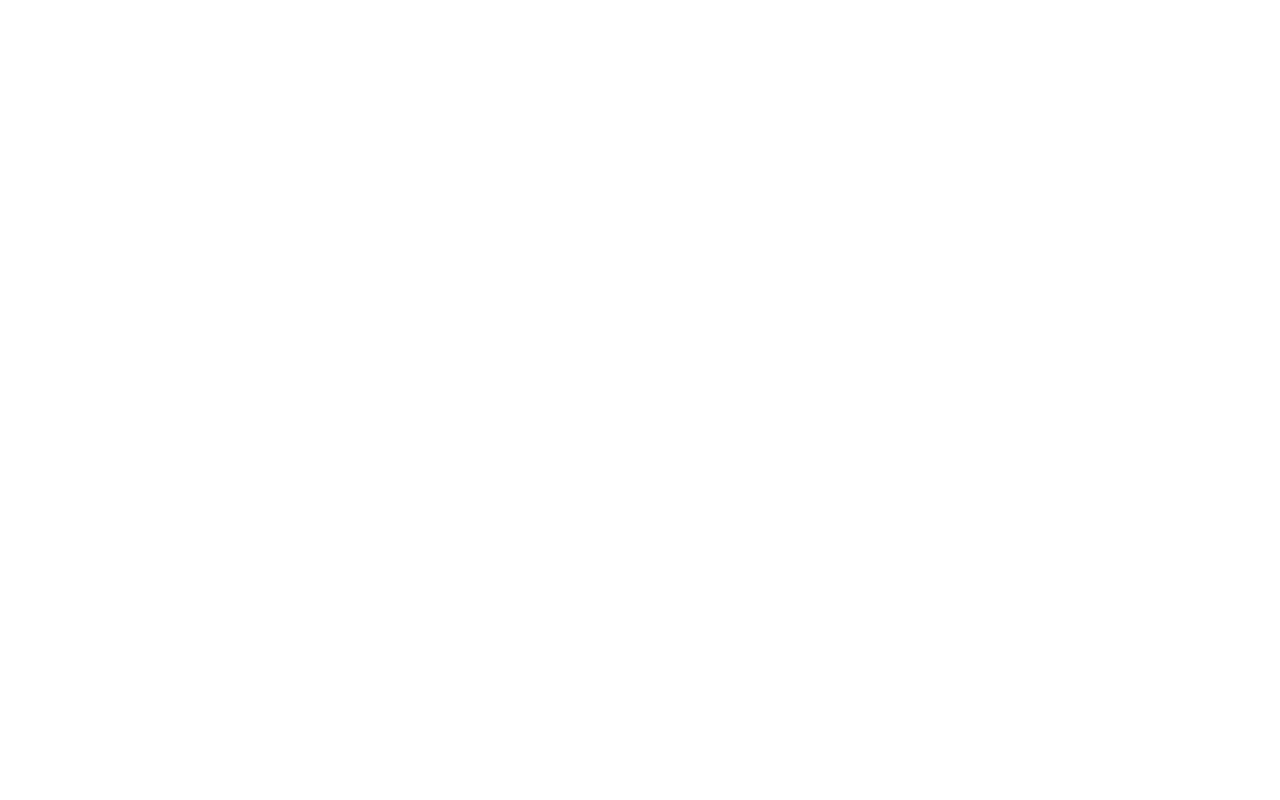
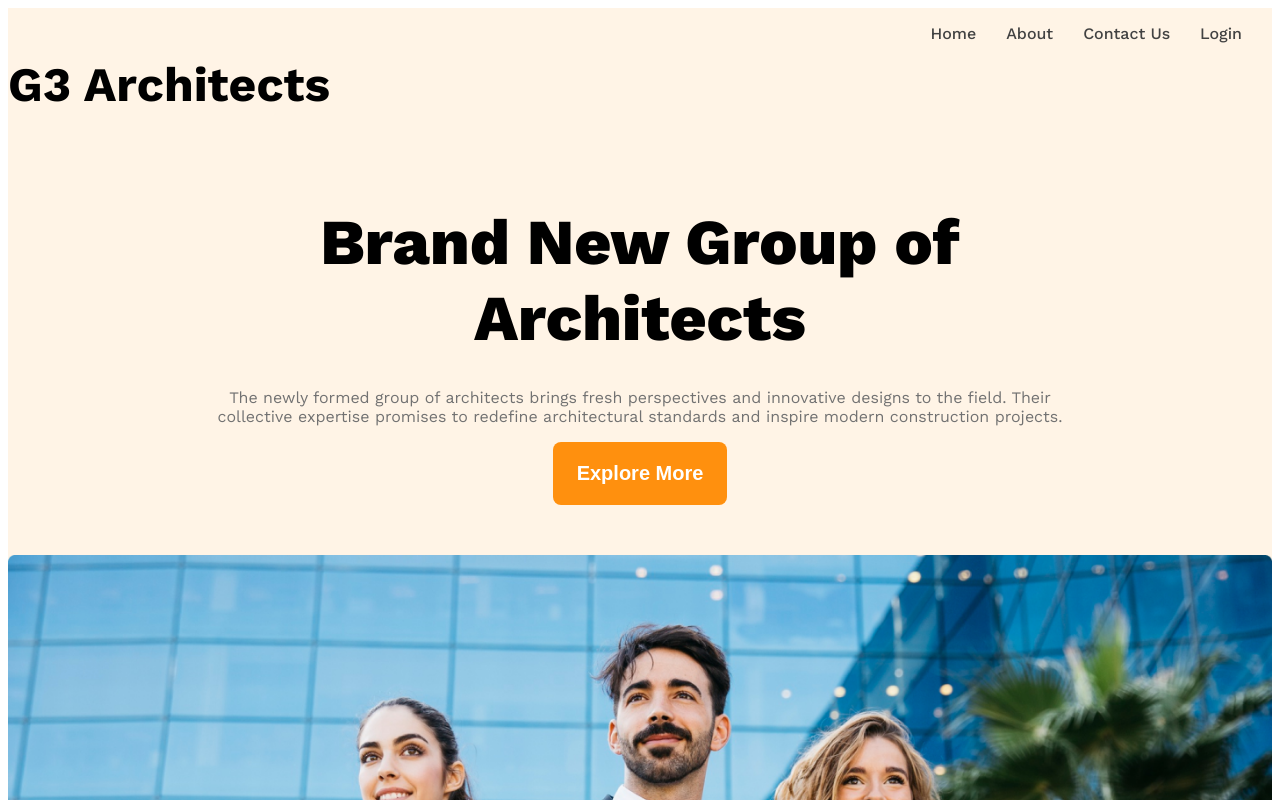
Before and after one commit to Ab-Rahman10/g3-architect-website-, a plain HTML site: page index.html in a window 1280 px wide. Shown: the top 800 px of the page. Drawn offline with nearby package versions, Linux system fonts and the light colour scheme.

Commit message:
added banner style

```diff
--- a/architect.css
+++ b/architect.css
@@ -0,0 +1,89 @@
+@import url("https://fonts.googleapis.com/css2?family=Work+Sans:ital,wght@0,100..900;1,100..900&display=swap");
+
+.work-sans-font {
+  font-family: "Work Sans", sans-serif;
+  font-optical-sizing: auto;
+  font-weight: 400;
+  font-style: normal;
+}
+
+/* shared style  */
+.display-flex {
+  display: flex;
+}
+
+/* Dark 2 */
+.text-gray {
+  color: #424242;
+}
+
+/* Dark 3 */
+.text-light-gray {
+  color: #727272;
+}
+
+.bg-light {
+  background-color: rgba(255, 143, 14, 0.1);
+}
+
+.btn-primary {
+  background-color: #ff900e;
+  color: white;
+  padding: 20px 24px;
+  font-size: 1.25rem;
+  font-weight: 600;
+  border-radius: 8px;
+  border: none;
+}
+
+/* Header style */
+.navbar {
+  justify-content: space-between;
+}
+
+.navbar h3 {
+  font-size: 3rem;
+  font-weight: 700;
+}
+
+.nav-item {
+  list-style: none;
+  margin-right: 30px;
+}
+
+.nav-link {
+  text-decoration: none;
+  font-weight: 500;
+}
+
+.navbar,
+.banner {
+  max-width: 1440px;
+  margin: 0 auto;
+}
+
+/* banner style  */
+.banner-content {
+  max-width: 862px;
+  margin: 0 auto;
+  text-align: center;
+  margin-bottom: 50px;
+}
+
+.banner-content h1 {
+  font-size: 4rem;
+  font-weight: 800;
+  margin-bottom: 32px;
+}
+
+.banner-image {
+  width: 100%;
+}
+
+/* Media query for small device */
+@media screen and (max-width: 576px) {
+  .navbar,
+  .nav-links {
+    flex-direction: column;
+  }
+}
--- a/index.html
+++ b/index.html
@@ -6,8 +6,39 @@
     <title>G3-architect-website</title>
     <link rel="stylesheet" href="./architect.css" />
   </head>
-  <body>
-    <header></header>
+  <body class="work-sans-font">
+    <header class="bg-light">
+      <nav class="navbar display-flex">
+        <h3>G3 Architects</h3>
+        <ul class="nav-links display-flex">
+          <li class="nav-item">
+            <a href="" class="nav-link text-gray">Home</a>
+          </li>
+          <li class="nav-item">
+            <a href="" class="nav-link text-gray">About</a>
+          </li>
+          <li class="nav-item">
+            <a href="" class="nav-link text-gray">Contact Us</a>
+          </li>
+          <li class="nav-item">
+            <a href="" class="nav-link text-gray">Login</a>
+          </li>
+        </ul>
+      </nav>
+      <div class="banner">
+        <div class="banner-content">
+          <h1>Brand New Group of Architects</h1>
+          <p class="text-light-gray">
+            The newly formed group of architects brings fresh perspectives and
+            innovative designs to the field. Their collective expertise promises
+            to redefine architectural standards and inspire modern construction
+            projects.
+          </p>
+          <button class="btn-primary">Explore More</button>
+        </div>
+        <img class="banner-image" src="./images/banner.png" alt="image" />
+      </div>
+    </header>
     <main></main>
     <footer></footer>
   </body>
```
Also changed, not shown: images/architect.png (added), images/banner.png (added), images/icons/customers.png (added), images/icons/email.png (added), images/icons/projects.png (added), images/icons/ribon.png (added), images/sponsors/amazon.png (added), images/sponsors/figma.png (added), images/sponsors/google.png (added), images/sponsors/spotify.png (added), images/sponsors/telerama.png (added), images/team1.png (added), images/team2.png (added), images/team3.png (added), 1 more files.
